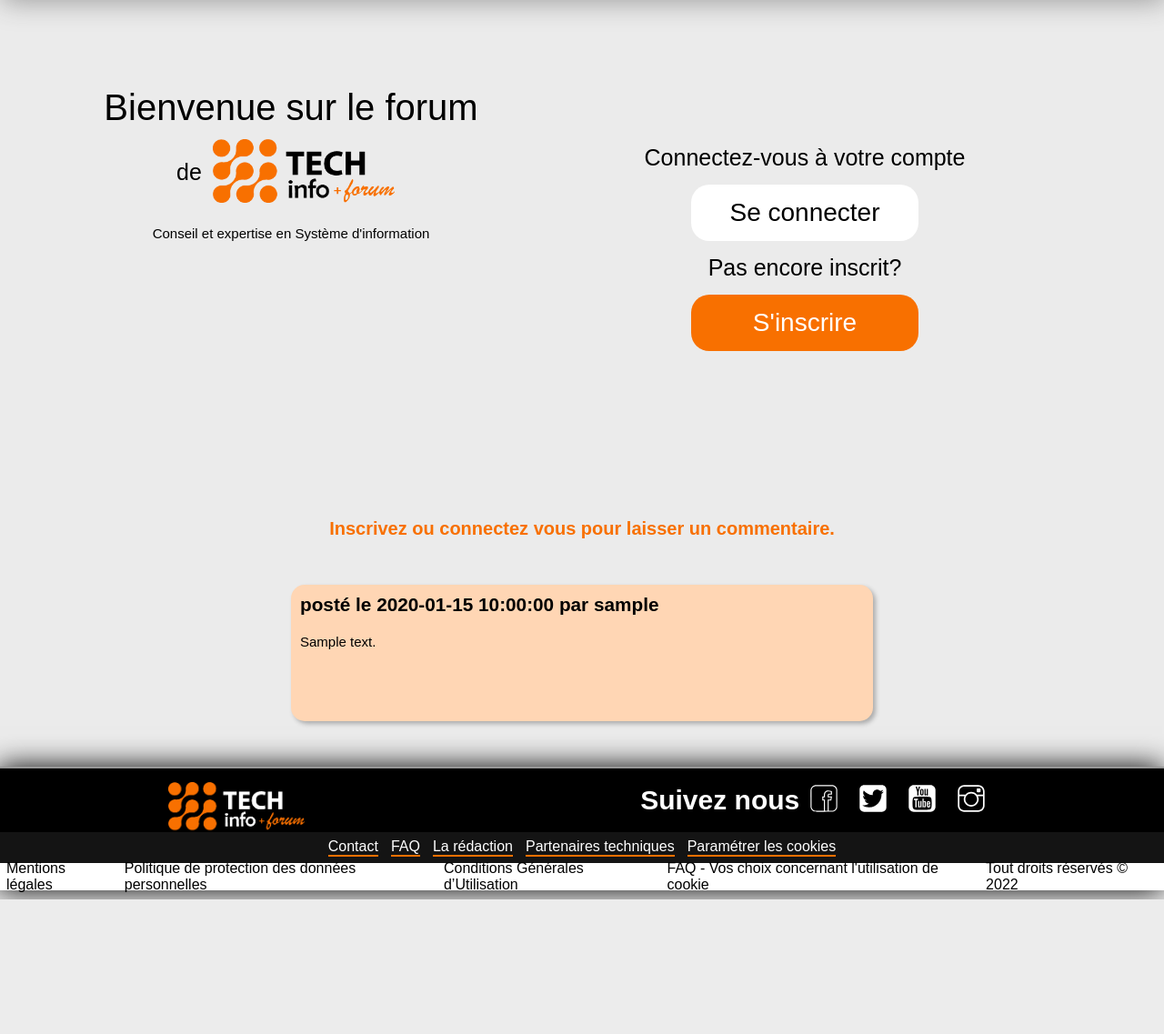
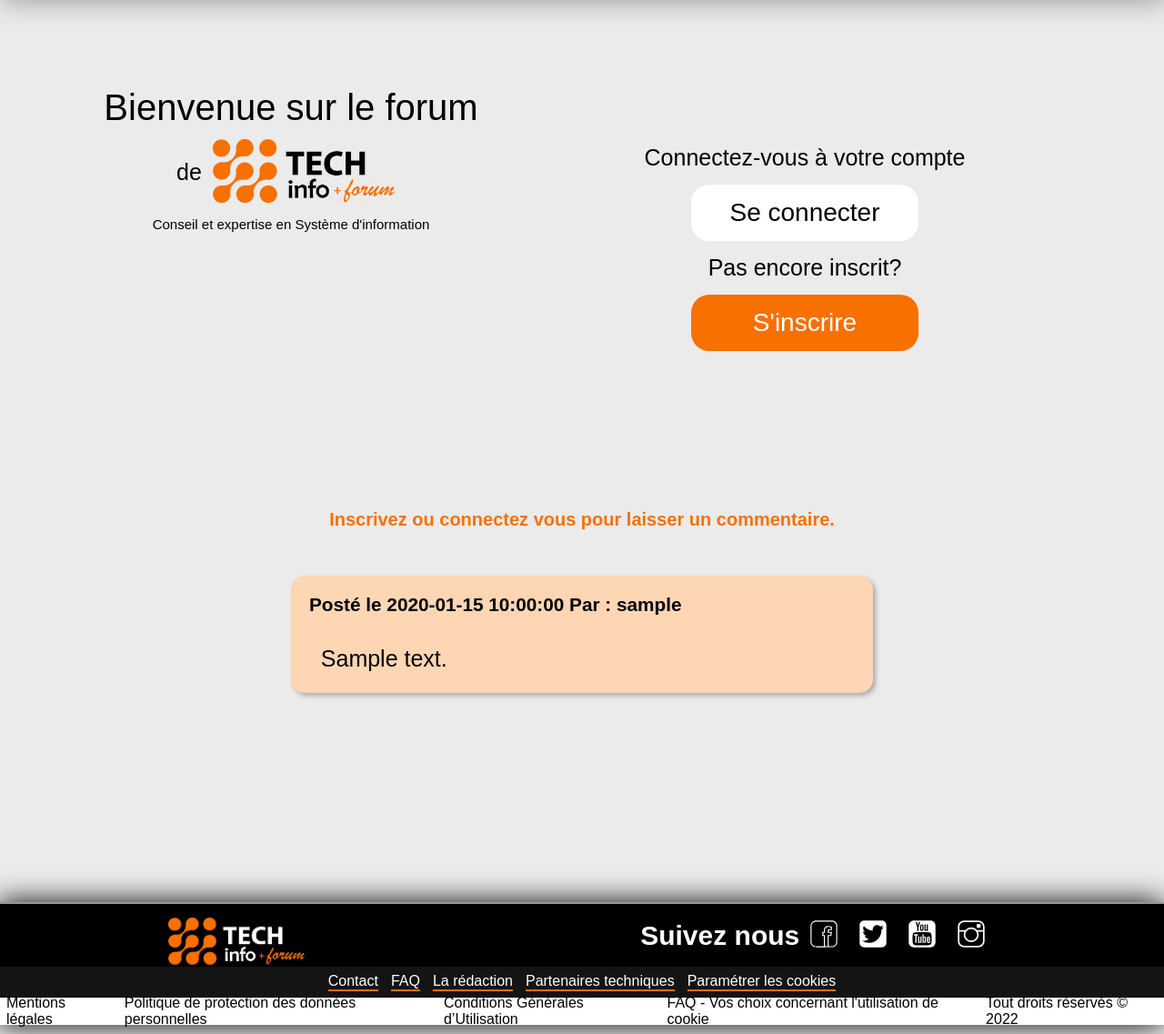
Before and after one commit to hayk-gabrielyan/livre-or, a PHP site: page / in a window 1280 px wide. Shown: the part 80-1217 px from the top of the page at 91% size. Before the commit the page ends 1069 px from the top, so only its background shows below. Run offline with PHP 8.4, Linux system fonts and the light colour scheme; tables that the repository leaves empty or names only in its code hold one stand-in row (values such as "Sample post").

Commit message:
ammelioration de l'affichage des commentaires sur la page d'accueil

```diff
--- a/index.php
+++ b/index.php
@@ -22,7 +22,7 @@
                 <div >de</div>
                 <img src="img/logo_black_letters.png" class="accueil-logo">
             </div>
-            <p>Conseil et expertise en Système d'information</p>
+            <div id="conseil">Conseil et expertise en Système d'information</div>
     </div>
     <div class="right_block">
         <div>Connectez-vous à votre compte</div>
@@ -32,21 +32,26 @@
     </div>
 </section>
 
-<p id="connInst">Inscrivez ou connectez vous pour laisser un commentaire.</p>
+<div id="connInst">Inscrivez ou connectez vous pour laisser un commentaire.</div>
 
 <?php
     $request="SELECT login, date, id_utilisateur, commentaire FROM `utilisateurs` ,`commentaires` WHERE utilisateurs.id = id_utilisateur ORDER BY date DESC";
     $exec_request = $connect -> query($request);
 
     foreach ($exec_request as $row) { // génération des commentaires
-
-        echo '  <div id="commentaire">
-                    <h5>posté le ' . $row['date'] . ' par ' . $row['login'] .   '</h5>
-                    <p>' . $row['commentaire'] . '</p>
-                </div>';
-    }
+                echo '
+                            <div id="commentaire">
+                                <div >
+                                    <h5>Posté le ' .$row['date'] . '   Par :  ' . $row['login'] .'</h5>
+                                </div>
+                                <div >
+                                    <p>' .$row['commentaire'] . '</p>
+                                </div>
+                            </div>';
+            }
 
 ?>
+<section id="space"></section>
 
 </main>
 <!--footer des pages-->
--- a/styles/style.css
+++ b/styles/style.css
@@ -57,7 +57,7 @@
     align-items: center;
   }
 
-  p{
+  #conseil{
     font-size: 15px;
   }
 
@@ -121,32 +121,32 @@
 
   /**************** commentaire - start ****************/
 
-#commentaires{
-  margin-bottom: 30px;
-  width: 100%;
-  display: flex;
-  justify-content: center;
-}
 
   #commentaire{
-  margin-bottom: 50px;
+    margin-bottom: 30px;
     width: 50%;
-  height: 150px;
+    min-height: 50px;
     background-color: #ffd6b4;
     border-radius: 15px;
-  display: flex;
     flex-direction: column;
     border: solid white 5x;
     box-shadow: 3px 3px 5px rgb(172, 172, 172);
     }
 
     #commentaire h5, p{
-  margin: 10px;
+      margin: 20px 10px 10px 20px;
+      width: 95%;
     }
-
+    #commentaire p{
+      text-align: justify;
+      padding: 2%;
+    }
 
   /**************** commentaire - end ****************/
 
-
+    #space{
+      width: 100%;
+      height: 200px;
+    }
 
   /**************** main - end ****************/
--- a/styles/user.css
+++ b/styles/user.css
@@ -12,8 +12,10 @@ main{
   margin: 0;
   padding: 0;
   width: 100%;
-  height: 70vh;
+  height: 78vh;
 }
+
+
 
 section{
   display: flex;
```
Also changed, not shown: livre-or.php (+6 -2 lines), styles/livre_or-style.css (+17 -5 lines). Lines whose indentation alone changed are shown as unchanged.
